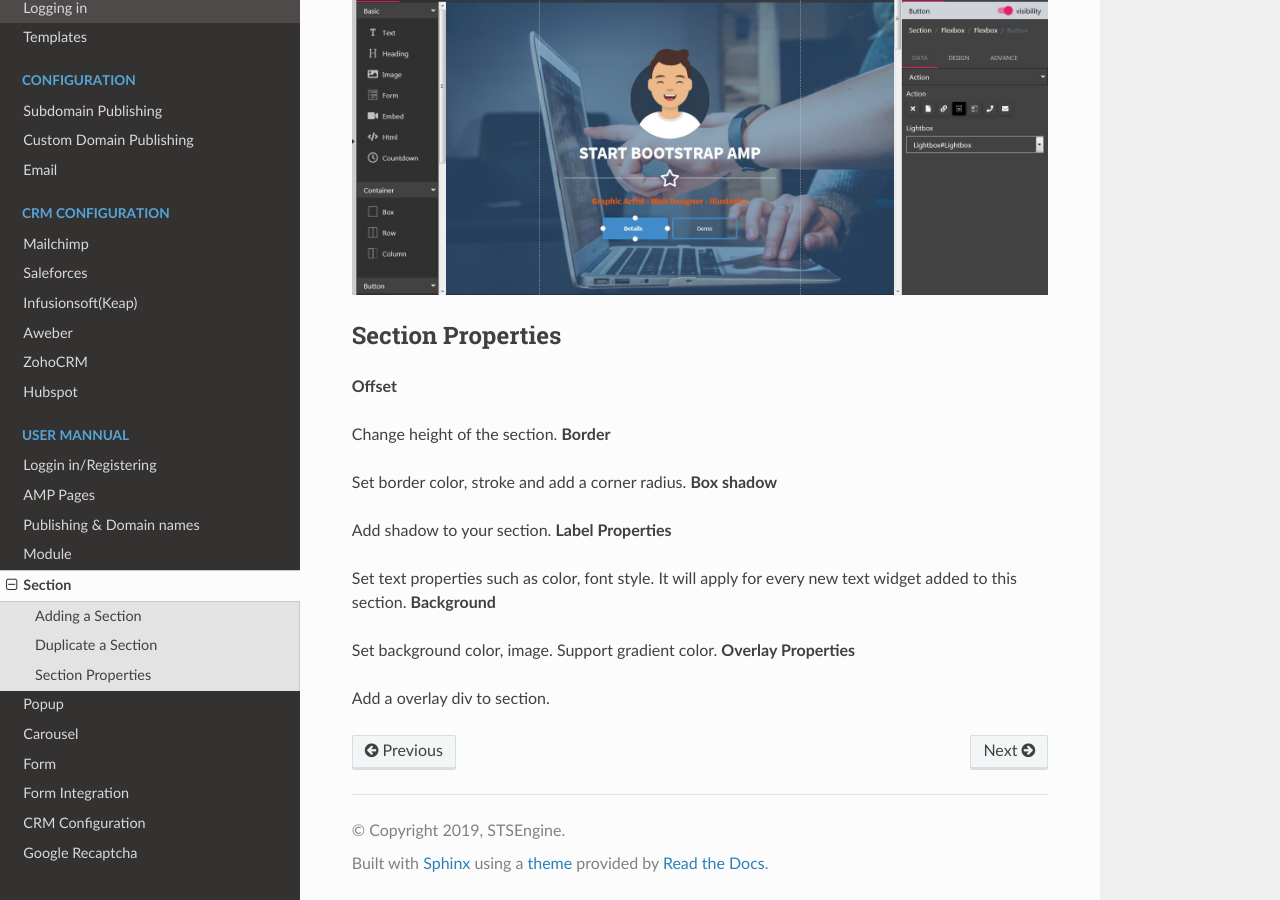
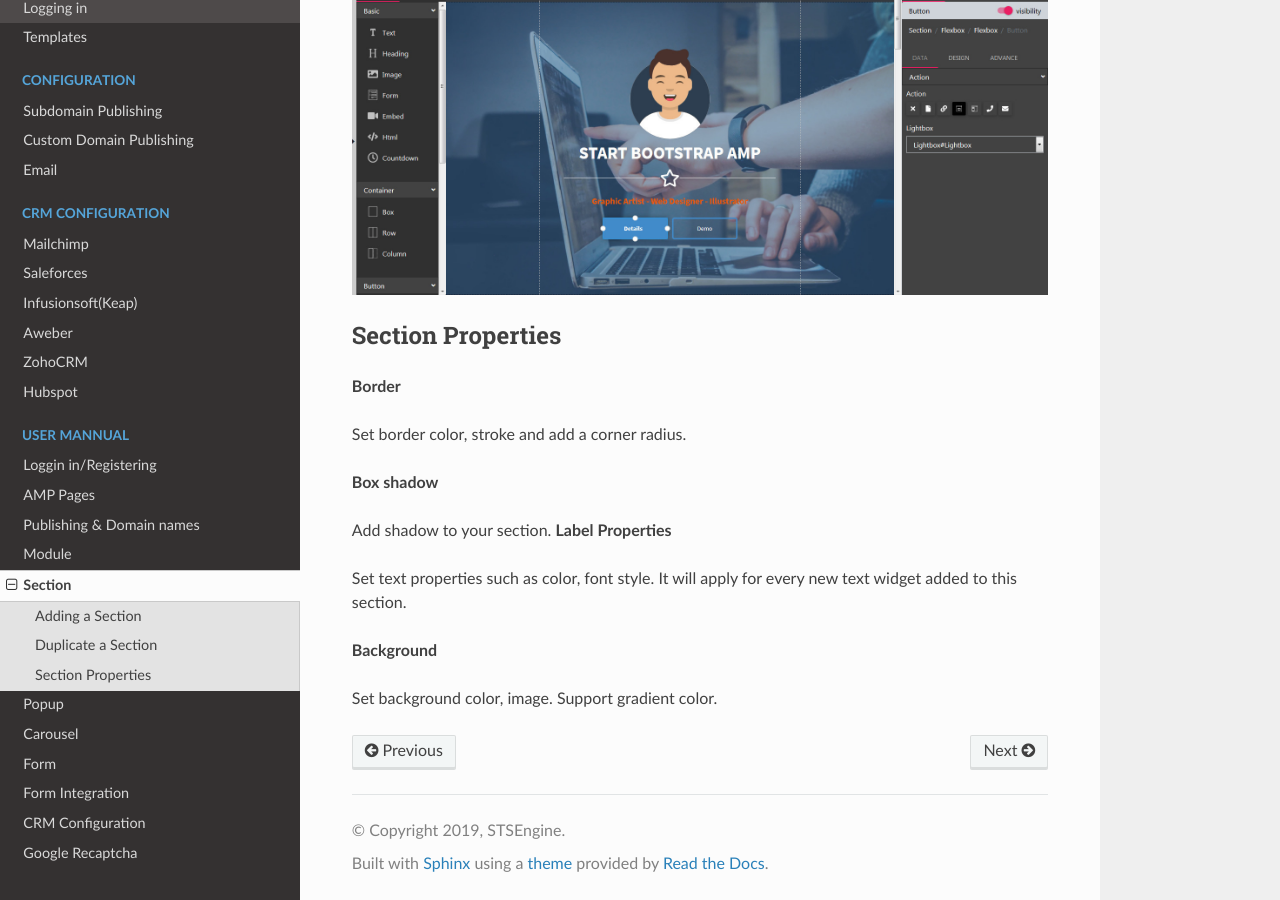
Before and after one commit to logozadocs/-ampbuilder-docs-en, a Sphinx documentation site: the page built from source/_user/section.rst, in a window 1280 px wide and 900 px high, scrolled down 853 px. Built offline with Sphinx 7.4.7 and the Read the Docs theme 2.0.0, drawn with Linux system fonts in a browser that asks for light colours.

Commit message:
no message

```diff
--- a/source/_user/section.rst
+++ b/source/_user/section.rst
@@ -31,21 +31,18 @@ Duplicate a Section
 ==============
 Section Properties
 ==============
-**Offset**
 
-Change height of the section.
 **Border**
 
 Set border color, stroke and add a corner radius.
+
 **Box shadow**
 
 Add shadow to your section.
 **Label Properties**
 
 Set text properties such as color, font style. It will apply for every new text widget added to this section.
+
 **Background**
 
 Set background color, image. Support gradient color.
-**Overlay Properties**
-
-Add a overlay div to section.
```
